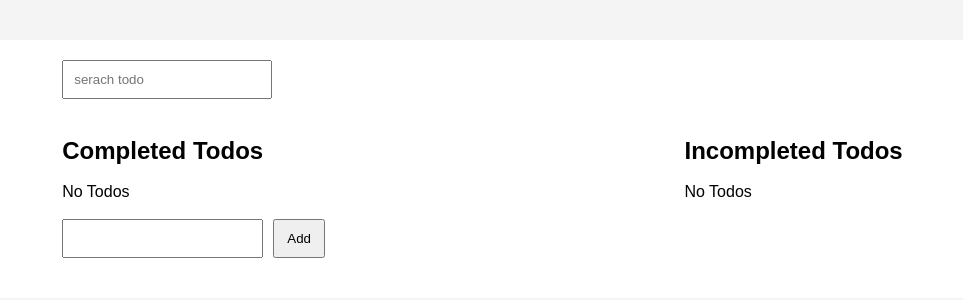
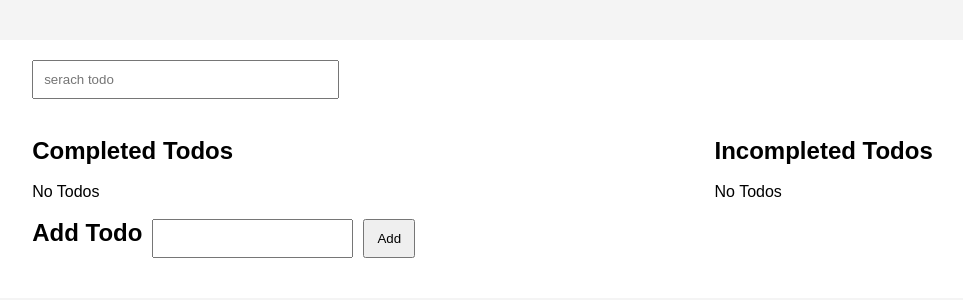
Before and after one commit to Amulya-TG/react-learning, a React (Vite) app in the folder todo-advanced/: page / in a window 1280 px wide. Shown: the top 300 px of the page, without its empty margins (155-1118 px from the left). Built offline with nearby package versions, Linux system fonts and the light colour scheme.

Commit message:
Refactor components with logic

```diff
--- a/todo-advanced/src/components/TodoInput.jsx
+++ b/todo-advanced/src/components/TodoInput.jsx
@@ -9,6 +9,7 @@ const TodoInput = ({ addTodo }) => {
   }
   return (
     <div className="input-box">
+      <h2>Add Todo</h2>
       <input
         type="text"
         value={input}
--- a/todo-advanced/src/components/TodoItem.jsx
+++ b/todo-advanced/src/components/TodoItem.jsx
@@ -2,7 +2,7 @@ import { useState } from "react";
 
 const TodoItem = ({ todo, toggleTodo, handelDel, handelEdit }) => {
   const [isEditing, setIsEditing] = useState(false);
-  const [newText, setNewText] = useState(todo.text);
+  const [newText, setNewText] = useState(todo.title);
   function handelSave(){
     handelEdit(todo.id,newText);
     setIsEditing(false);
```
